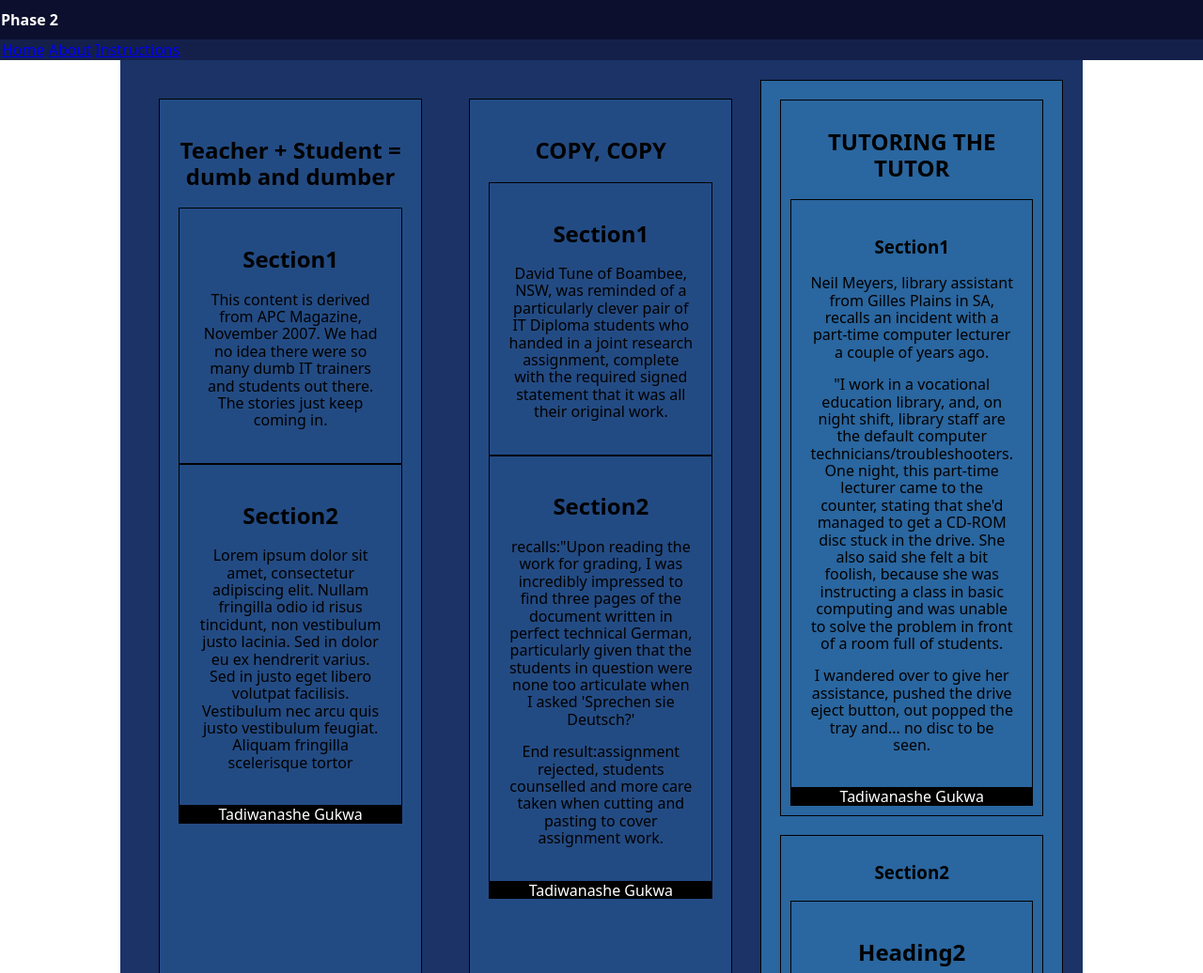
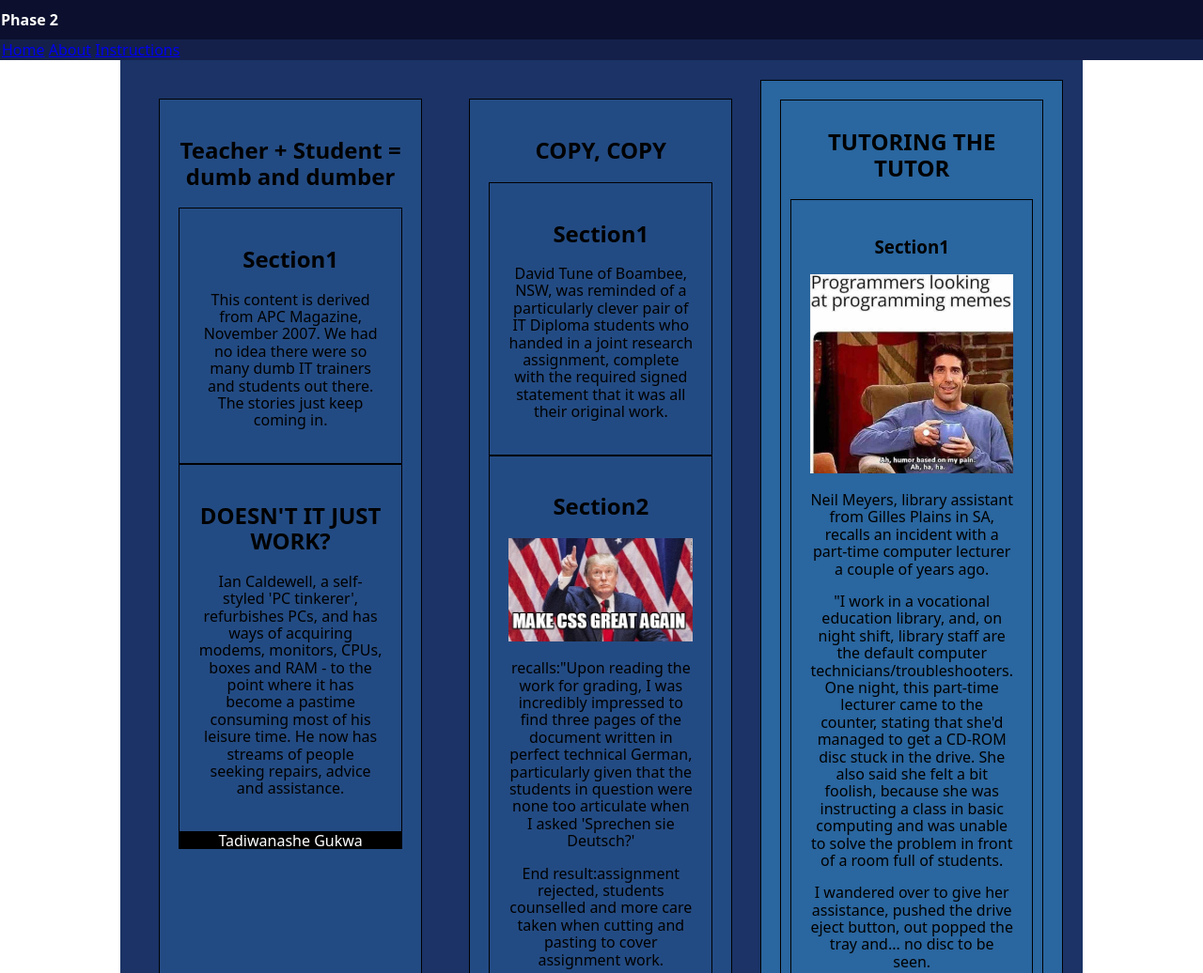
Before and after one commit to GUKWAT/C4Prog-WT-23S2-Portfolio-TG, a plain HTML site: page WebTech-Portfolio/phase-3/index.html in a window 1280 px wide. Shown: the top 1036 px of the page at 94% size. Drawn offline with Linux system fonts and the light colour scheme.

Commit message:
new content – add new content to the site

```diff
--- a/WebTech-Portfolio/phase-3/assets/css/styles.css
+++ b/WebTech-Portfolio/phase-3/assets/css/styles.css
@@ -86,6 +86,12 @@
         padding: 10px;
     }
 
+    img {
+
+
+        width: 100%;
+    }
+
 
 
 
--- a/WebTech-Portfolio/phase-3/index.html
+++ b/WebTech-Portfolio/phase-3/index.html
@@ -35,8 +35,12 @@
           <p>This content is derived from APC Magazine, November 2007. We had no idea there were so many dumb IT trainers and students out there. The stories just keep coming in.</p>
         </section>
         <section>
-          <h2>Section2</h2>
-          <p>Lorem ipsum dolor sit amet, consectetur adipiscing elit. Nullam fringilla odio id risus tincidunt, non vestibulum justo lacinia. Sed in dolor eu ex hendrerit varius. Sed in justo eget libero volutpat facilisis. Vestibulum nec arcu quis justo vestibulum feugiat. Aliquam fringilla scelerisque tortor</p>
+          <h2>DOESN'T IT JUST WORK?</h2>
+          <p>Ian Caldewell, a self-styled 'PC tinkerer', refurbishes PCs, and has ways of
+            acquiring modems, monitors, CPUs, boxes and RAM - to the point where it has
+            become a pastime consuming most of his leisure time. He now has streams of
+            people seeking repairs, advice and assistance.</p>
+
         </section>
         <footer> Tadiwanashe Gukwa </footer>
       </article>
@@ -48,6 +52,7 @@
         </section>
         <section>
           <h2>Section2</h2>
+          <img src="assets/images/make-css-great-again.jpg">
           <p>recalls:"Upon reading the work for grading, I was incredibly impressed to find three pages of the document written in perfect technical German, particularly given that the students in question were none too articulate when I asked 'Sprechen sie Deutsch?'</p>
           <p>End result:assignment rejected, students counselled and more care taken when cutting and pasting to cover assignment work. </p>
         </section>
@@ -63,8 +68,11 @@
           <p>'What is that?' she asked when the IE7 install process asked whether phishing should be turned on. After I explained it, she told me that she was about to present a talk on internet security."</p>
         </section>
         <section>
-          <h2>Section2</h2>
-          <p>Lorem ipsum dolor sit amet, consectetur adipiscing elit. Nullam fringilla odio id risus tincidunt, non vestibulum justo lacinia. Sed in dolor eu ex hendrerit varius. Sed in justo eget libero volutpat facilisis. Vestibulum nec arcu quis justo vestibulum feugiat. Aliquam fringilla scelerisque tortor</p>
+          <h2>MAKE MY DAY, PC</h2>
+          <p>Chris Aitken, a designer and programmer from Camden, NSW, believes his story
+            proves that tech support is one of the most stressful jobs on earth. He recalls
+            working for a small internet provider in the late '90s, when one of the customers
+            was a local police officer.</p>
         </section>
         <footer> Tadiwanashe Gukwa </footer>
       </article>
@@ -73,6 +81,7 @@
           <h2>TUTORING THE TUTOR</h2>
           <section>
             <h3>Section1</h3>
+            <img src="assets/images/programmers_looking_at_programming_memes.jpg">
             <p>Neil Meyers, library assistant from Gilles Plains in SA, recalls an incident with a part-time computer lecturer a couple of years ago.</p>
             <p>"I work in a vocational education library, and, on night shift, library staff are the default computer technicians/troubleshooters. One night, this part-time lecturer came to the counter, stating that she'd managed to get a CD-ROM disc stuck in the drive. She also said she felt a bit foolish, because she was instructing a class in basic computing and was unable to solve the problem in front of a room full of students.</p>
             <p> I wandered over to give her assistance, pushed the drive eject button, out popped the tray and... no disc to be seen.</p>
```
Also changed, not shown: WebTech-Portfolio/phase-3/README.md.
